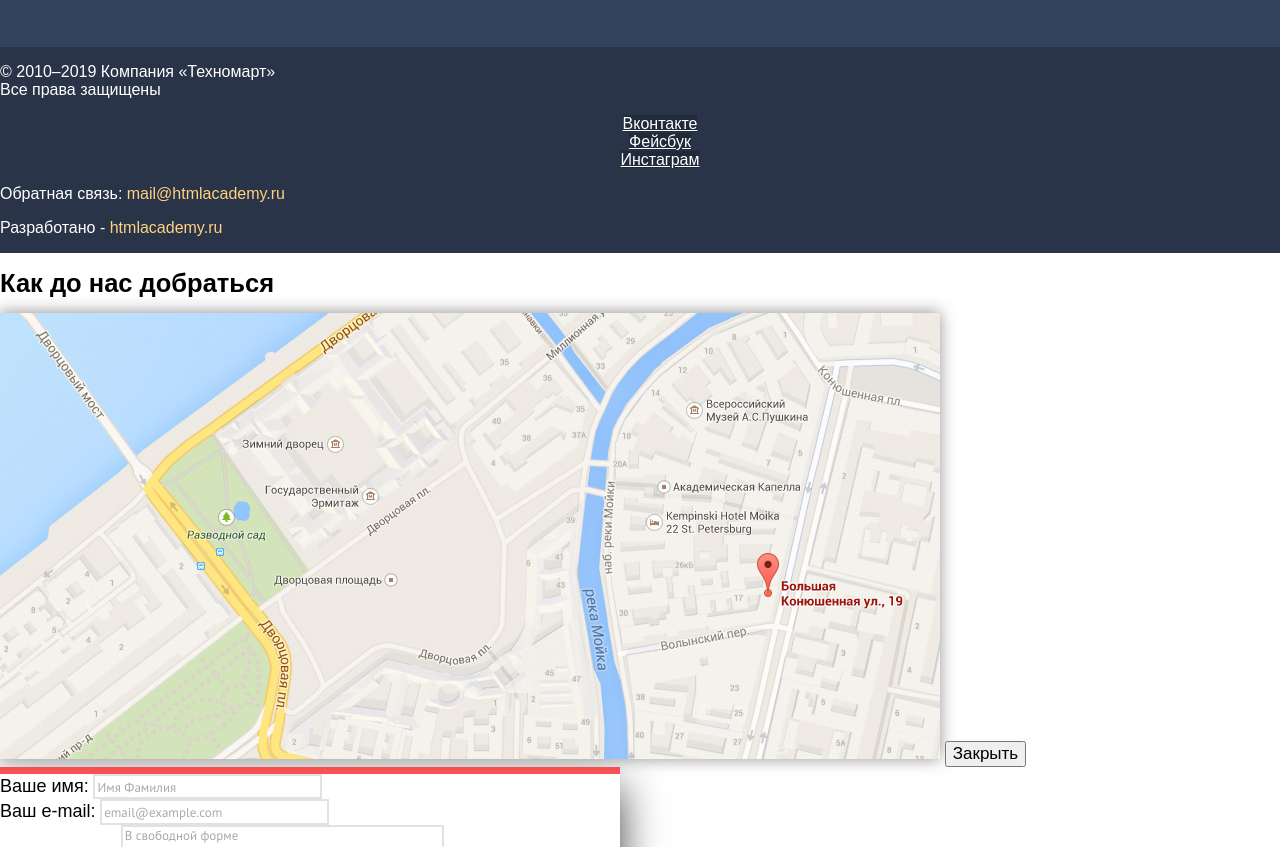
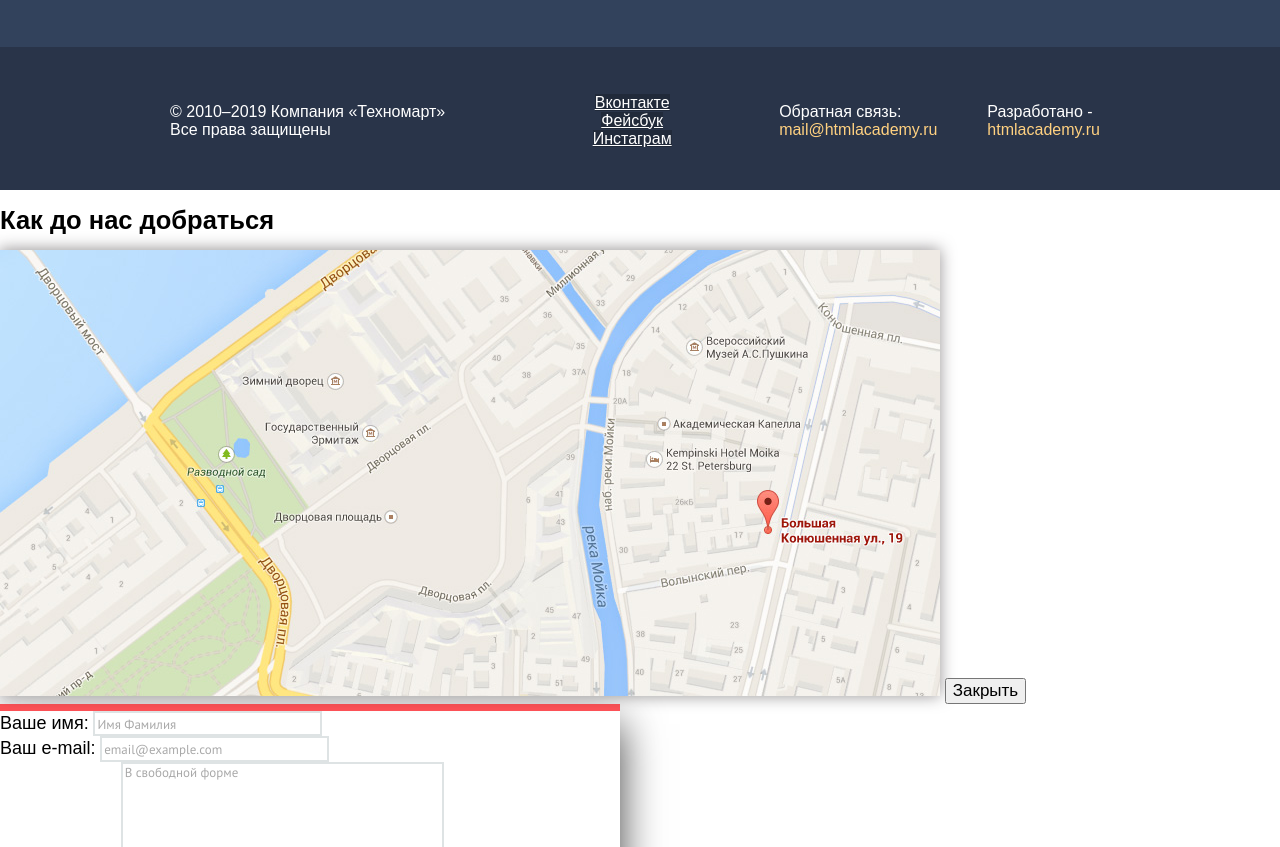
Before and after one commit to aazhuravlev/1019777-technomart-25, a plain HTML site: page index.html in a window 1280 px wide. Shown: the part 974-1821 px from the top of the page. Drawn offline with Linux system fonts and the light colour scheme; a web font is replaced by a local one.

Commit message:
закончил сетку главной страницы

```diff
--- a/css/style.css
+++ b/css/style.css
@@ -12,9 +12,9 @@ body {
   display: flex;
   flex-direction: column;
 
+  min-height: 320px;
+
   background-color: #f4f7f9;
-
-  min-height: 320px;
 }
 
 .top-header {
@@ -36,14 +36,14 @@ body {
 }
 
 .header-basket {
+  display: flex;
+  justify-content: space-between;
+
+  width: 100%;
+  margin: auto;
   padding: 0;
 
   list-style: none;
-  display: flex;
-  justify-content: space-between;
-  width: 100%;
-
-  margin: auto;
 }
 
 .wrapper-mid {
@@ -184,17 +184,18 @@ body {
 
   width: 150px;
   height: 45px;
+  margin-top: -20px;
   margin-left: 10px;
-  margin-top: -20px;
 
 }
 
 .login {
+  display: flex;
+
   margin: 0;
   padding: 0;
 
   list-style: none;
-  display: flex;
 }
 
 .login a {
@@ -372,15 +373,17 @@ body {
 }
 
 .site-navigation {
-  padding: 0;
-  list-style: none;
   display: flex;
   align-items: center;
   justify-content: space-around;
+
   width: 940px;
   min-height: 60px;
   margin: 0 auto;
   margin-bottom: 60px;
+  padding: 0;
+
+  list-style: none;
 
   background-color: #32425c;
   box-shadow: inset 0px -5px 0 0 #293449;
@@ -403,11 +406,12 @@ body {
 .wrapper-about {
   display: flex;
   justify-content: space-between;
+
   width: 940px;
   margin: 0 auto;
-  padding: 0 10px;
   margin-top: 80px;
   margin-bottom: 86px;
+  padding: 0 10px;
 }
 
 .about {
@@ -504,18 +508,20 @@ body {
 .top-footer {
   margin:
   width: 100%;
+
   background-color: #32425c;
 
 }
 
 .wrapper-top-footer {
   display: flex;
+  align-items: center;
   justify-content: space-between;
-  align-items: center;
+
   width: 940px;
-  padding: 0 10px;
   margin: 0 auto;
   margin-bottom: 50px;
+  padding: 0 10px;
 }
 
 .top-footer-left {
@@ -524,20 +530,37 @@ body {
 }
 
 .top-footer-right {
-  width: 550px;
   display: flex;
   flex-direction: column;
+
+  width: 550px;
 }
 
 .wrapper-top-footer-left .main-logo {
   display: block;
+
   width: 220px;
   height: 68px;
   margin-bottom: 30px;
 }
 
 .bottom-footer {
+  display: flex;
+  align-items: center;
+
   background-color: #293449;
+}
+
+.wrapper-bottom-footer {
+  display: flex;
+  align-items: center;
+  justify-content: space-between;
+
+  width: 940px;
+  margin: 0 auto;
+  margin-top: 40px;
+  margin-bottom: 35px;
+  padding: 0 10px;
 }
 
 .footer-contacts {
@@ -548,22 +571,26 @@ body {
 }
 
 .top-navigation {
-  list-style: none;
-  margin: 0;
-  padding: 0;
   display: flex;
   justify-content: space-between;
+
+  margin: 0;
+  margin-top: 40px;
   margin-bottom: 45px;
-  margin-top: 40px;
+  padding: 0;
+
+  list-style: none;
 }
 
 .bottom-navigation {
-  list-style: none;
-  margin: 0;
-  padding: 0;
   display: flex;
   justify-content: space-between;
+
+  margin: 0;
   margin-left: 25px;
+  padding: 0;
+
+  list-style: none;
 }
 
 .top-navigation a,
@@ -604,6 +631,8 @@ body {
 }
 
 .footer-social {
+  margin: 0 auto;
+
   list-style: none;
 
   text-align: center;
@@ -618,6 +647,14 @@ body {
 .social-button:focus,
 .social-button:active {
   background-color: #ee3643;
+}
+
+.development {
+  margin-right: 10px;
+}
+
+.feedback {
+  margin-right: 50px;
 }
 
 .feedback a,
--- a/index.html
+++ b/index.html
@@ -135,23 +135,30 @@
       </div>
 
       <div class="bottom-footer">
+
+        <div class="wrapper-bottom-footer">
+
           <p class="footer-copyright">
             © 2010–2019 Компания «Техномарт»<br>
             Все права защищены
           </p>
+
           <ul class="footer-social">
             <li><a href="#" class="social-button" aria-label="Вконтакте" title="Вконтакте">Вконтакте</a></li>
             <li><a href="#" class="social-button" aria-label="Фейсбук" title="Фейсбук">Фейсбук</a></li>
             <li><a href="#" class="social-button" aria-label="Инстаграм" title="Инстаграм">Инстаграм</a></li>
           </ul>
+
           <p class="feedback">
-          <span>Обратная связь:</span>
+            <span>Обратная связь:</span><br>
             <a href="mailto">mail@htmlacademy.ru</a>
           </p>
           <p class="development">
-          <span>Разработано -</span>
+            <span>Разработано -</span><br>
             <a href="https://htmlacademy.ru/intensive/htmlcss">htmlacademy.ru</a>
           </p>
+        </div>
+
       </div>
     </footer>
 
```
Lines whose indentation alone changed are shown as unchanged.
